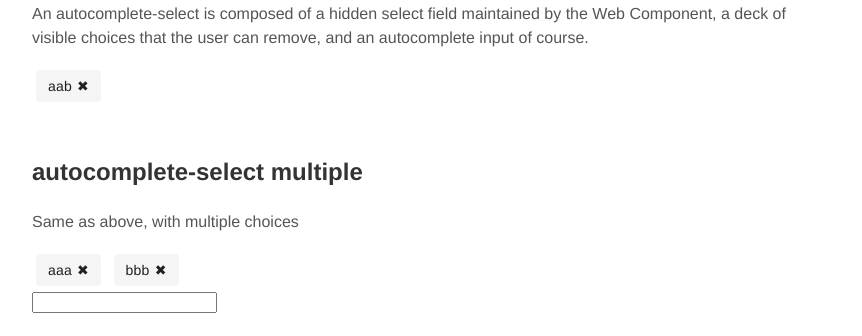
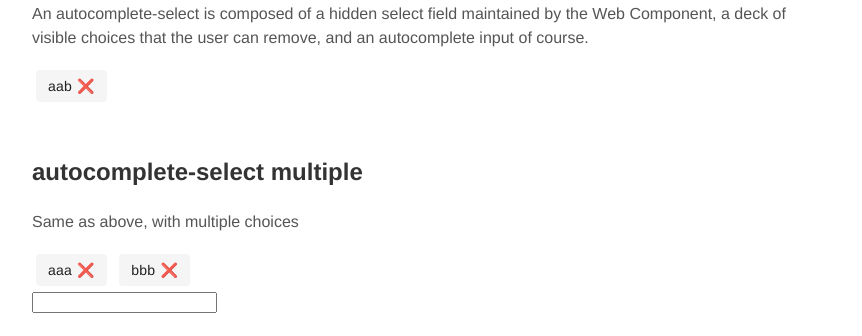
Before and after one commit to yourlabs/autocomplete-light, a website: page index.html in a window 1280 px wide. Shown: the part 446-782 px from the top of the page, without its empty margins (208-1070 px from the left). Drawn offline with Linux system fonts and the light colour scheme.

Commit message:
Change ✖ to ❌

```diff
--- a/autocomplete-light.css
+++ b/autocomplete-light.css
@@ -58,4 +58,5 @@ autocomplete-select [slot=deck] [data-value] {
 
 autocomplete-select [slot=deck] .clear {
   padding-left: 5px;
+  font-weight: 600;
 }
--- a/autocomplete-light.js
+++ b/autocomplete-light.js
@@ -400,7 +400,7 @@ class AutocompleteSelect extends HTMLElement {
     var clear = document.createElement('span')
     clear.classList.add('clear')
     clear.addEventListener('click', this.onClearClick.bind(this))
-    clear.innerHTML = '✖'
+    clear.innerHTML = '❌'
     choice.appendChild(clear)
   }
 }
```
